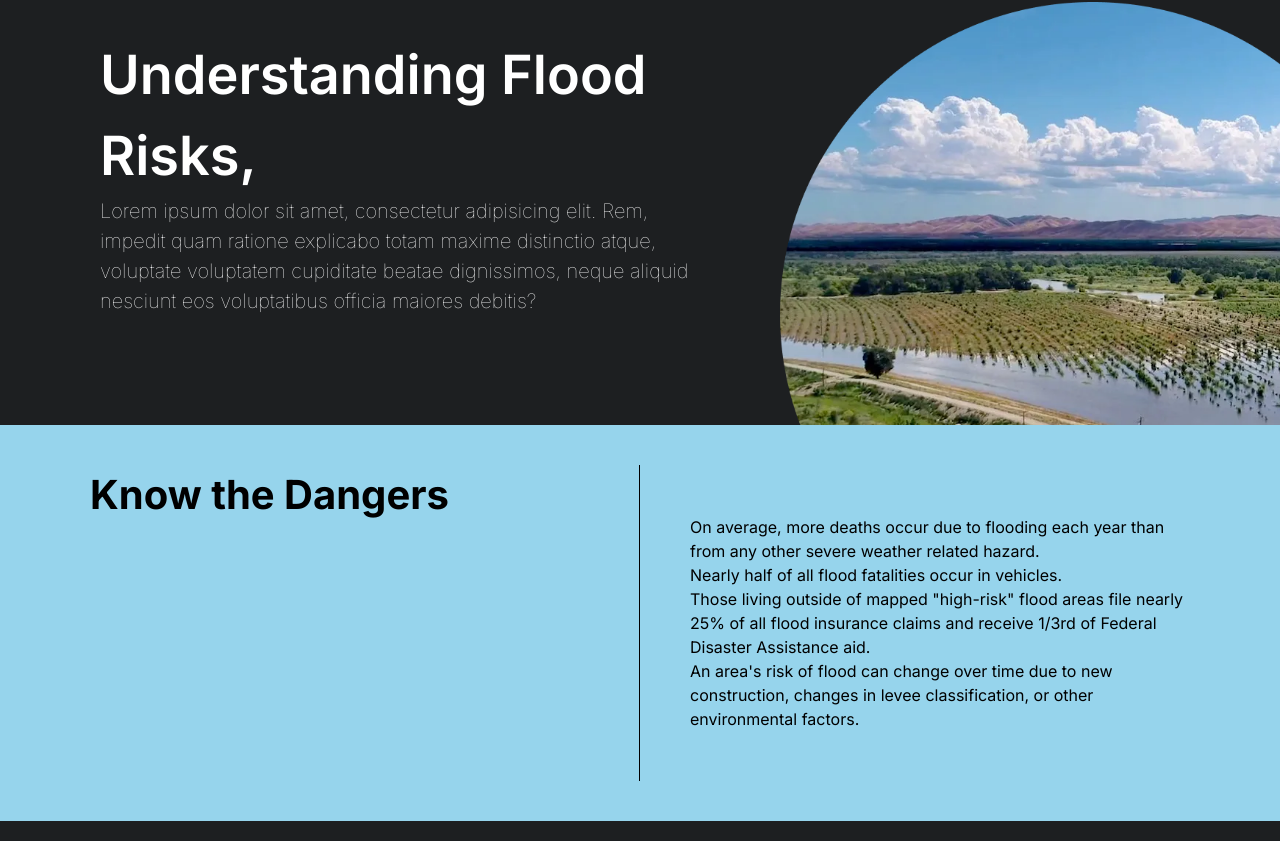
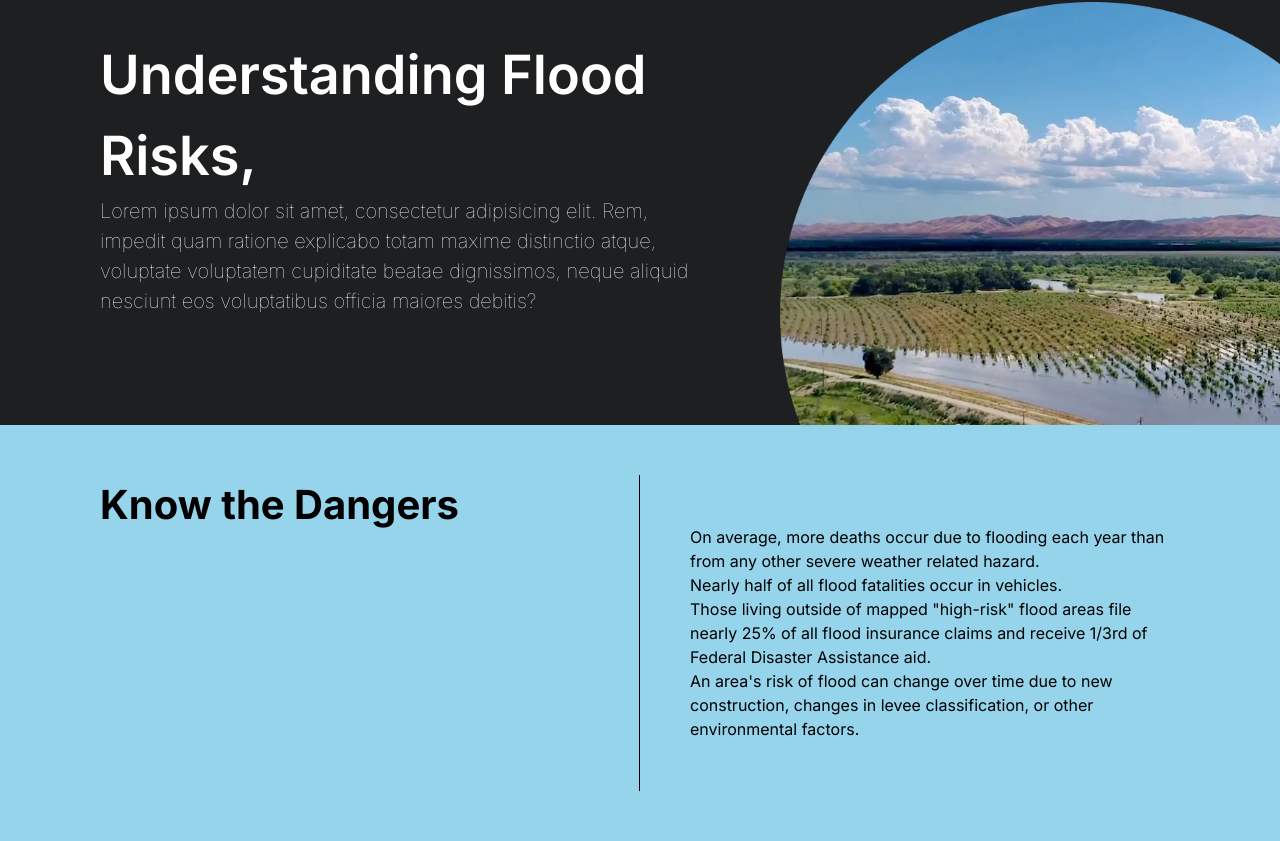
Before and after one commit to ItzTeeler/h2ohackathon, a Next.js app: page / in a window 1280 px wide. Shown: the part 161-1002 px from the top of the page. Built offline with nearby package versions, Linux system fonts and the light colour scheme.

Commit message:
products

```diff
--- a/src/app/components/ProductsComponent.tsx
+++ b/src/app/components/ProductsComponent.tsx
@@ -2,7 +2,7 @@ import React from 'react'
 
 const ProductsComponent = () => {
     return (
-        <div className='bg-[#96D4EC] grid grid-cols-2 p-[40px]'>
+        <div className='bg-[#96D4EC] grid grid-cols-2 p-[50px]'>
             <div className='border-r border-black pb-[50px] px-[50px]'>
                 <p className='text-[2.5rem] font-bold'>Know the Dangers</p>
             </div>
```
